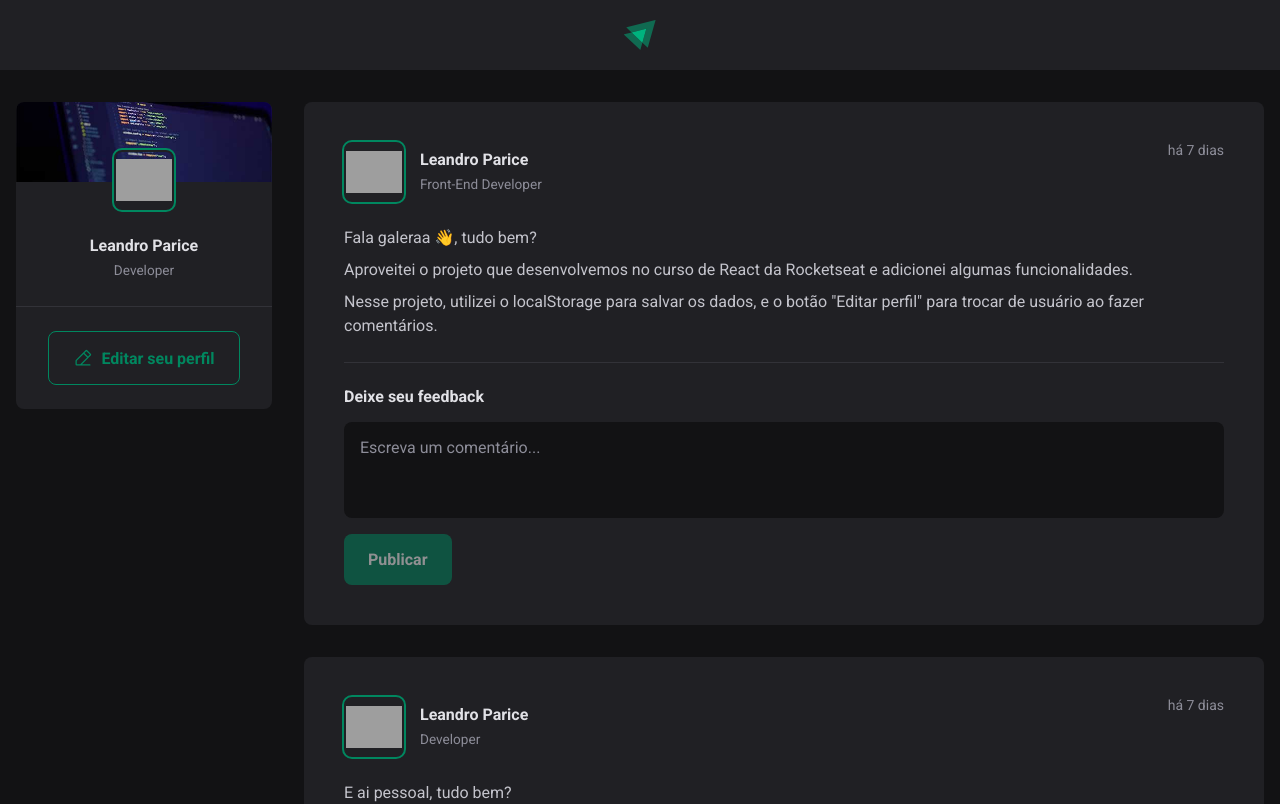
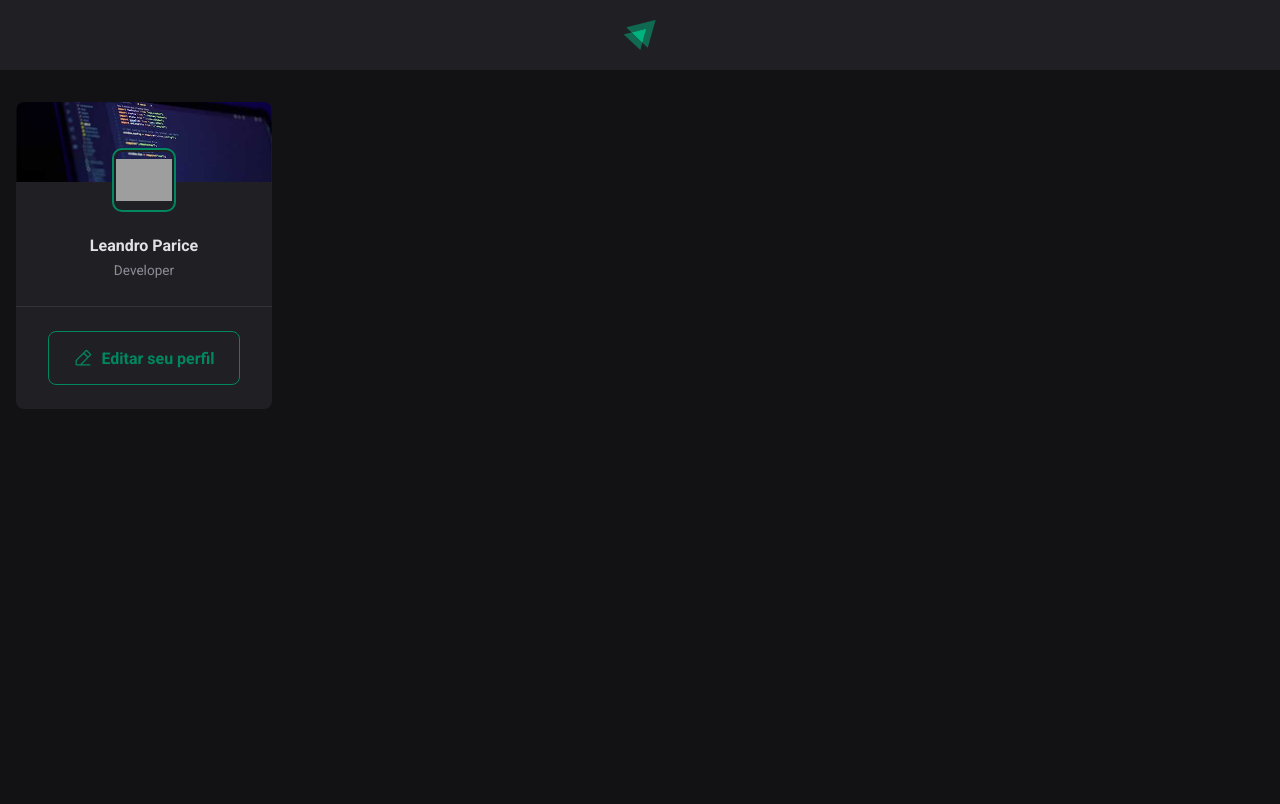
Before and after one commit to leandro-parice/rocketseat-ignite-feed-ts, a React (Vite) app: page / in a window 1280 px wide. Shown: the top 804 px of the page. Built offline with nearby package versions, Linux system fonts and the light colour scheme; grey boxes are pictures that could not be loaded.

Commit message:
retirado dados padroes

```diff
--- a/src/components/Content.tsx
+++ b/src/components/Content.tsx
@@ -67,9 +67,9 @@ const defaultPosts: Post[] = [
 ];
 
 export function Content() {
-	const [users, setUsers] = useState<User[]>(defaultUsers);
+	const [users, setUsers] = useState<User[]>([]);
 	const [currentUser, setCurrentUser] = useState<User>(defaultUsers[0]);
-	const [posts, setPosts] = useState<Post[]>(defaultPosts);
+	const [posts, setPosts] = useState<Post[]>([]);
 
 	useEffect(() => {
 		const getStoredUsers = () => {
```
